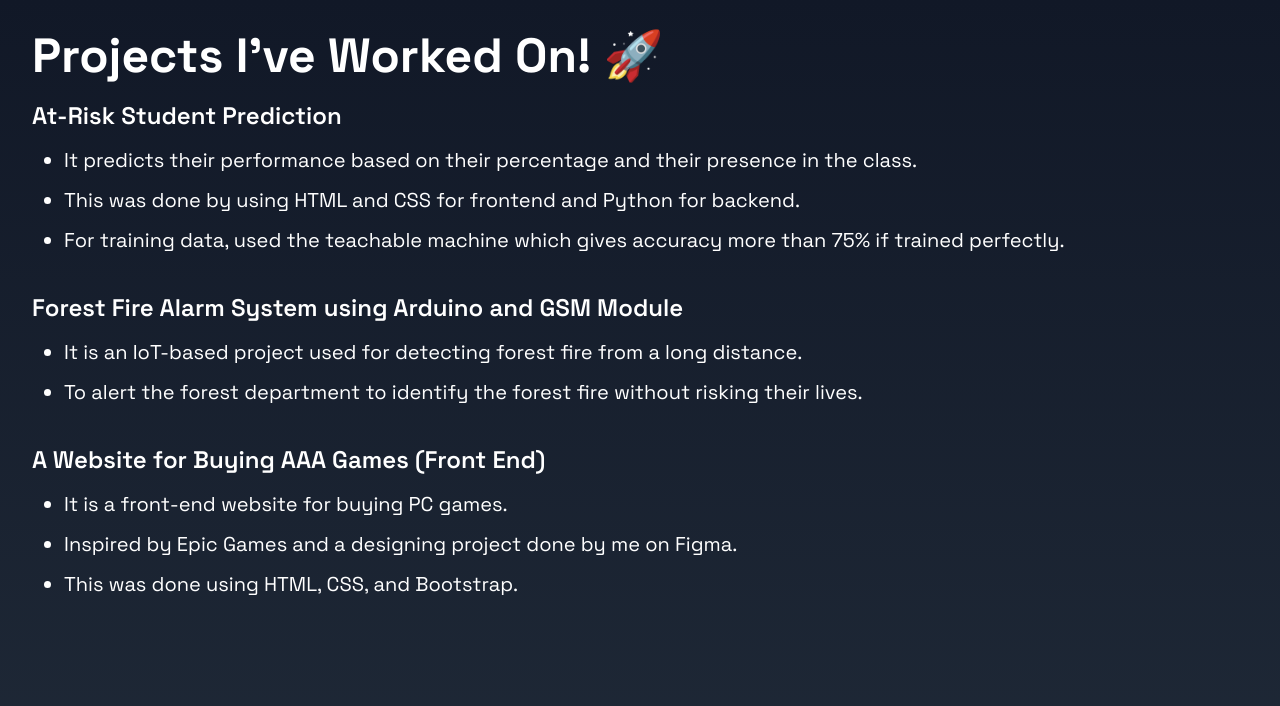
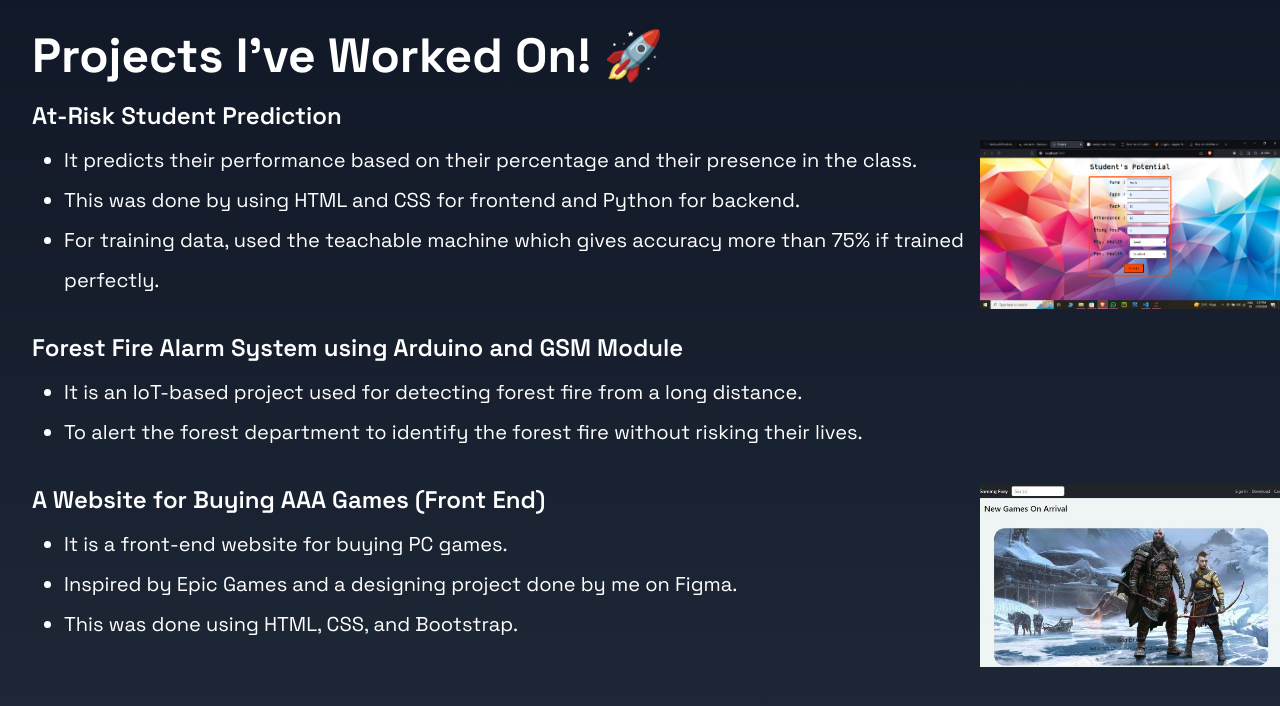
Before and after one commit to Hashiq-M/portfolio, a Next.js app: page /project in a window 1280 px wide. Shown: the top 706 px of the page. Built offline with nearby package versions, Linux system fonts and the light colour scheme; a web font is replaced by a local one.

Commit message:
updating styles and images

```diff
--- a/app/page.js
+++ b/app/page.js
@@ -9,7 +9,7 @@ export default function Home() {
         <PageWrapper>
           <div className=" pt-6 pr-10 lg:pb-6 sm:pb-10">
             <Link href="/contact">
-              <p className="text-white text-2xl float-right hover:animate-bounce">
+              <p className="text-white text-2xl float-right hover:animate-bounce hover:font-bold hover:text-cyan-400">
                 Contact
               </p>
             </Link>
@@ -17,7 +17,7 @@ export default function Home() {
               &nbsp;&nbsp;&nbsp;&nbsp;&nbsp;&nbsp;&nbsp;&nbsp;
             </p>
             <Link href="/project">
-              <p className="text-white text-2xl float-right hover:animate-bounce">
+              <p className="text-white text-2xl float-right hover:animate-bounce hover:font-bold hover:text-cyan-400">
                 Projects
               </p>
             </Link>
@@ -26,7 +26,7 @@ export default function Home() {
             <h1 className="text-5xl font-bold mb-4">Welcome to My Portfolio</h1>
             <p className="text-5xl pt-5 font-bold pb-4">
               I&apos;m&nbsp;
-              <span>
+              <span className="text-cyan-300">
                 <Typewriter
                   words={["ASHIK"]}
                   cursor
@@ -41,7 +41,7 @@ export default function Home() {
             </p>
             <p className="text-5xl  font-bold pb-4 mx-auto">
               A Passionate&nbsp;
-              <span className=" inline-block">
+              <span className=" inline-block text-cyan-400">
                 <Typewriter
                   words={["Web Developer", "Gamer"]}
                   cursor
@@ -81,7 +81,7 @@ export default function Home() {
               </ul>
             </div>
 
-            <div className="mb-8 text-xl">
+            <div className="mb-8=7 text-xl">
               <h2 className="text-2xl font-semibold mb-2">Designing Tools</h2>
               <ul className="list-inside ml-4 sm:flex">
                 <li>&nbsp;Figma | </li>
--- a/app/project/page.jsx
+++ b/app/project/page.jsx
@@ -1,5 +1,7 @@
 import { PageWrapper } from "../PageWrapper";
-
+import Image from "next/image";
+import main from "../../public/main.png";
+import bootstrap from "../../public/bootstrap.jpg";
 function projects() {
   return (
     <div className="bg-gradient-to-b from-gray-900 to-gray-800 min-h-screen font-space text-white mx-auto">
@@ -11,6 +13,7 @@ function projects() {
             <h2 className="text-2xl font-semibold mb-2">
               At-Risk Student Prediction
             </h2>
+            <Image src={main} width={300} alt="img" className=" float-right" />
             <ul className="ml-8 list-disc  leading-loose mx-auto">
               <li>
                 It predicts their performance based on their percentage and
@@ -44,9 +47,16 @@ function projects() {
           </div>
 
           <div className="mt-5 max-w-screen-xl mx-auto text-xl">
+            <Image
+              src={bootstrap}
+              width={300}
+              alt="img"
+              className=" float-right "
+            />
             <h2 className="text-2xl font-semibold mb-2">
               A Website for Buying AAA Games (Front End)
             </h2>
+
             <ul className="ml-8 list-disc leading-loose mx-auto">
               <li>It is a front-end website for buying PC games.</li>
               <li>
```
Also changed, not shown: public/bootstrap.jpg (added), public/main.png (added).
